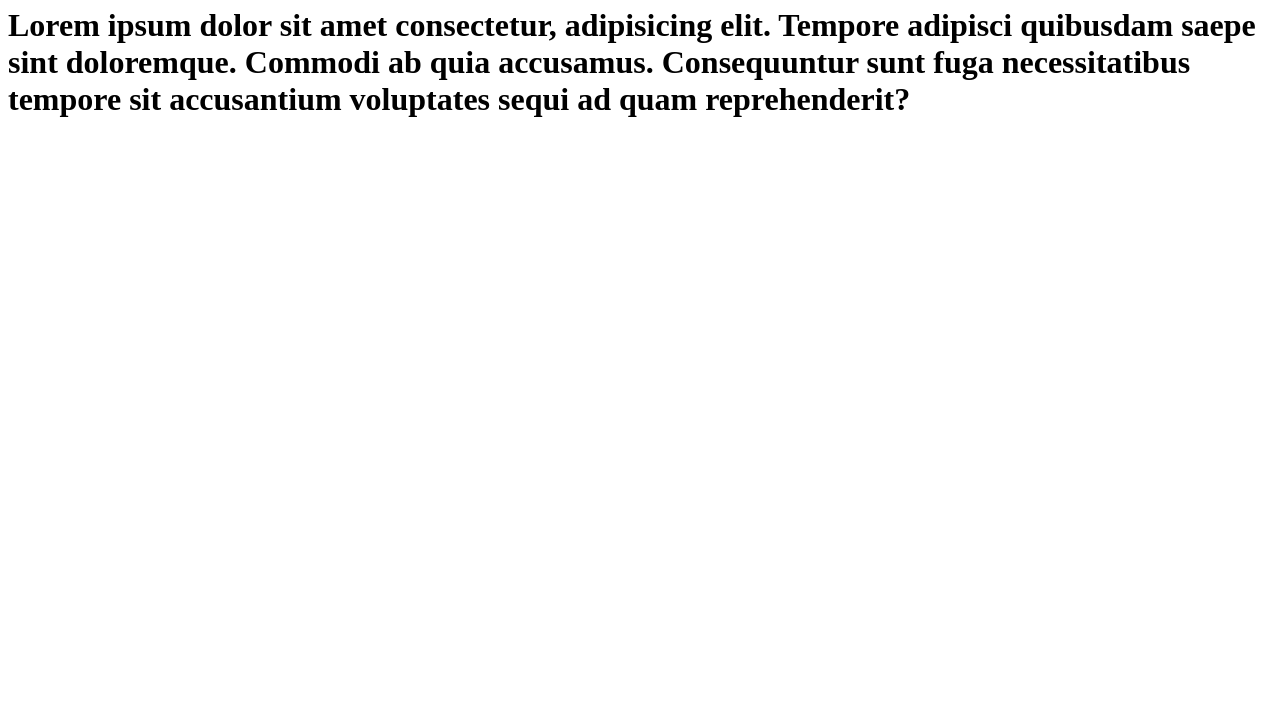
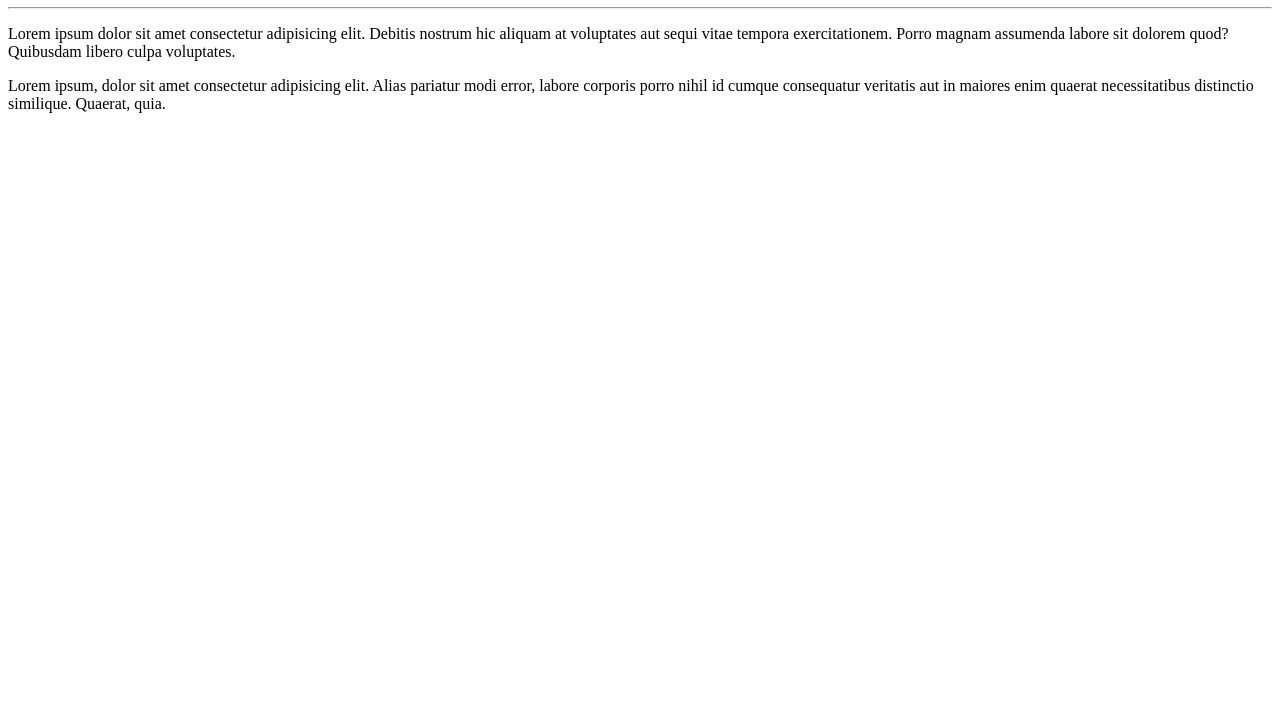
Before and after one commit to V1nde/Ola-Mundo, a plain HTML site: page site-exemplo/index.html in a window 1280 px wide. Shown: the part 73-800 px from the top of the page. Drawn offline with Linux system fonts and the light colour scheme.

Commit message:
adicionei um parágrafo

```diff
--- a/site-exemplo/index.html
+++ b/site-exemplo/index.html
@@ -8,6 +8,8 @@
 </head>
 <body>
     <h1>Olá, mundo!</h1>
-    <h1>Lorem ipsum dolor sit amet consectetur, adipisicing elit. Tempore adipisci quibusdam saepe sint doloremque. Commodi ab quia accusamus. Consequuntur sunt fuga necessitatibus tempore sit accusantium voluptates sequi ad quam reprehenderit?</h1>
+    <hr>
+    <p>Lorem ipsum dolor sit amet consectetur adipisicing elit. Debitis nostrum hic aliquam at voluptates aut sequi vitae tempora exercitationem. Porro magnam assumenda labore sit dolorem quod? Quibusdam libero culpa voluptates.</p>
+    <p>Lorem ipsum, dolor sit amet consectetur adipisicing elit. Alias pariatur modi error, labore corporis porro nihil id cumque consequatur veritatis aut in maiores enim quaerat necessitatibus distinctio similique. Quaerat, quia.</p>
 </body>
 </html>
```
